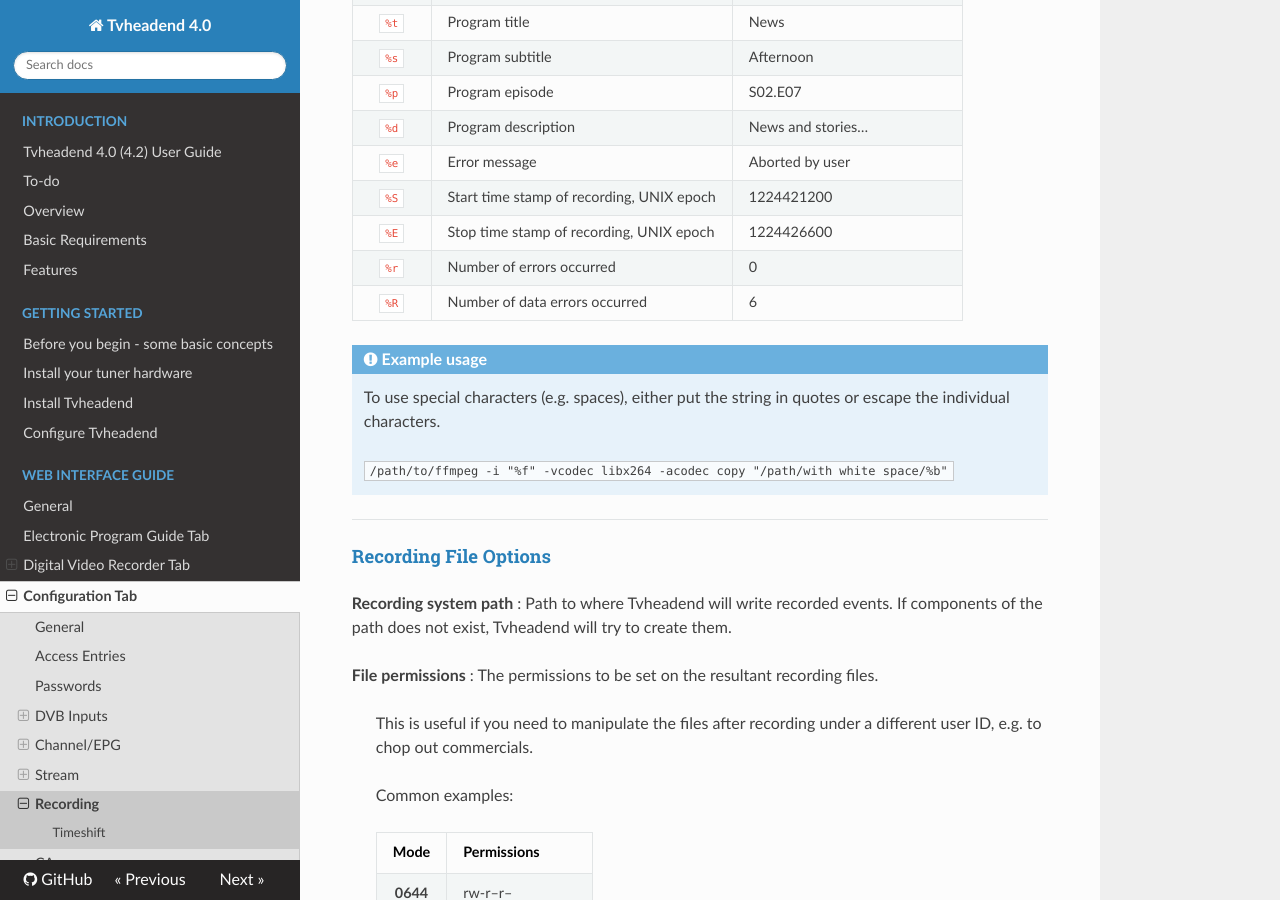
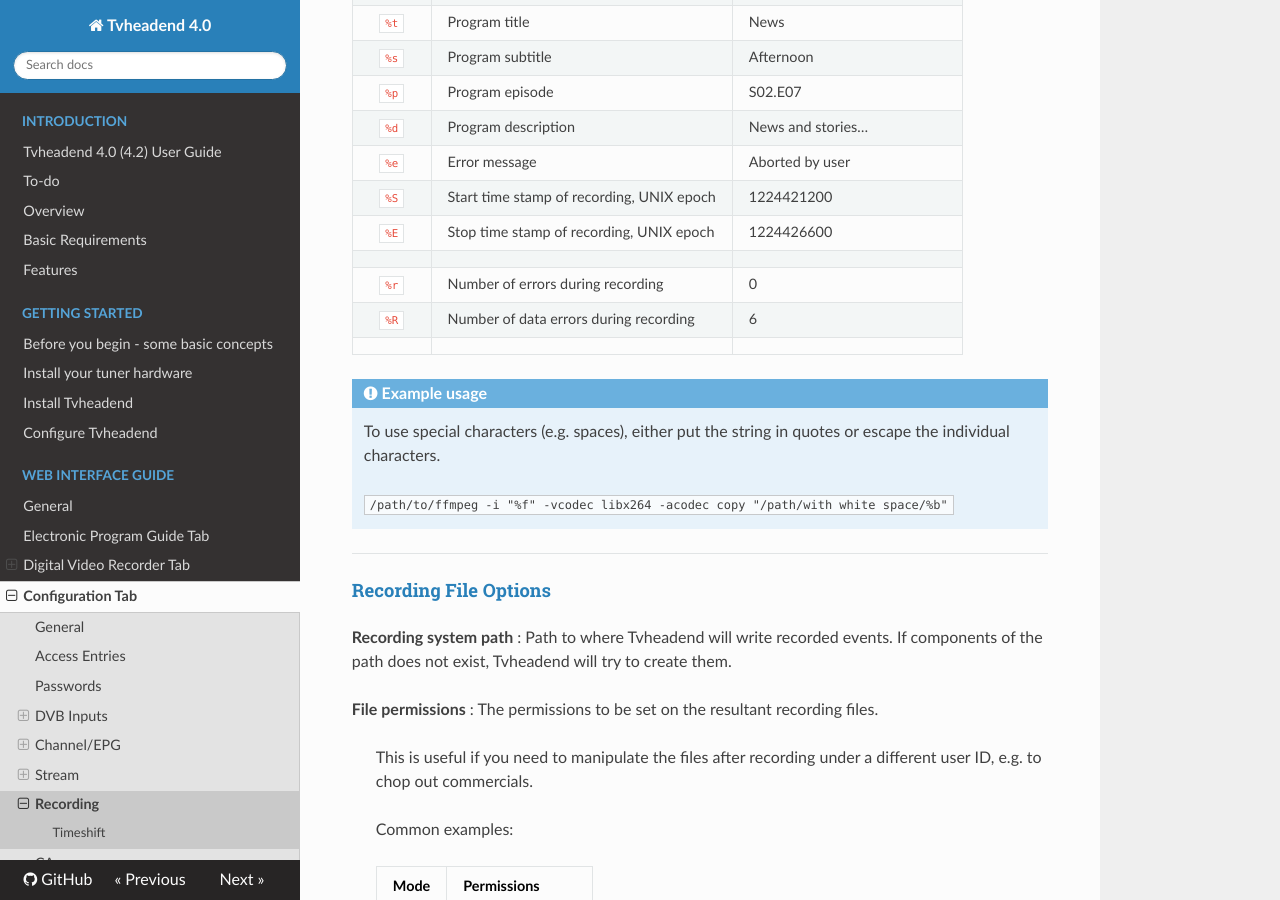
Before and after one commit to tvheadend/tvheadend-documentation, an MkDocs documentation site: the page built from docs/webui/config_dvr.md, in a window 1280 px wide and 900 px high, scrolled down 2464 px. Built offline with MkDocs 1.6.1, drawn with Linux system fonts in a browser that asks for light colours; nearby versions of some CDN libraries; old or Windows-style settings are respelled for this version of MkDocs.

Commit message:
Add v4.2 tags for new post-processing tags

```diff
--- a/docs/webui/config_dvr.md
+++ b/docs/webui/config_dvr.md
@@ -111,9 +111,10 @@
 `%e`   | Error message                             |  Aborted by user
 `%S`   | Start time stamp of recording, UNIX epoch |  1224421200
 `%E`   | Stop time stamp of recording, UNIX epoch  |  1224426600
-`%r`   | Number of errors occurred                 |  0
-`%R`   | Number of data errors occurred            |  6
-
+<tvhversion from="4.2">
+`%r`   | Number of errors during recording         |  0
+`%R`   | Number of data errors during recording    |  6
+</tvhversion>
 
 <div class="admonition note">
 <p class="admonition-title">Example usage</p>
```
